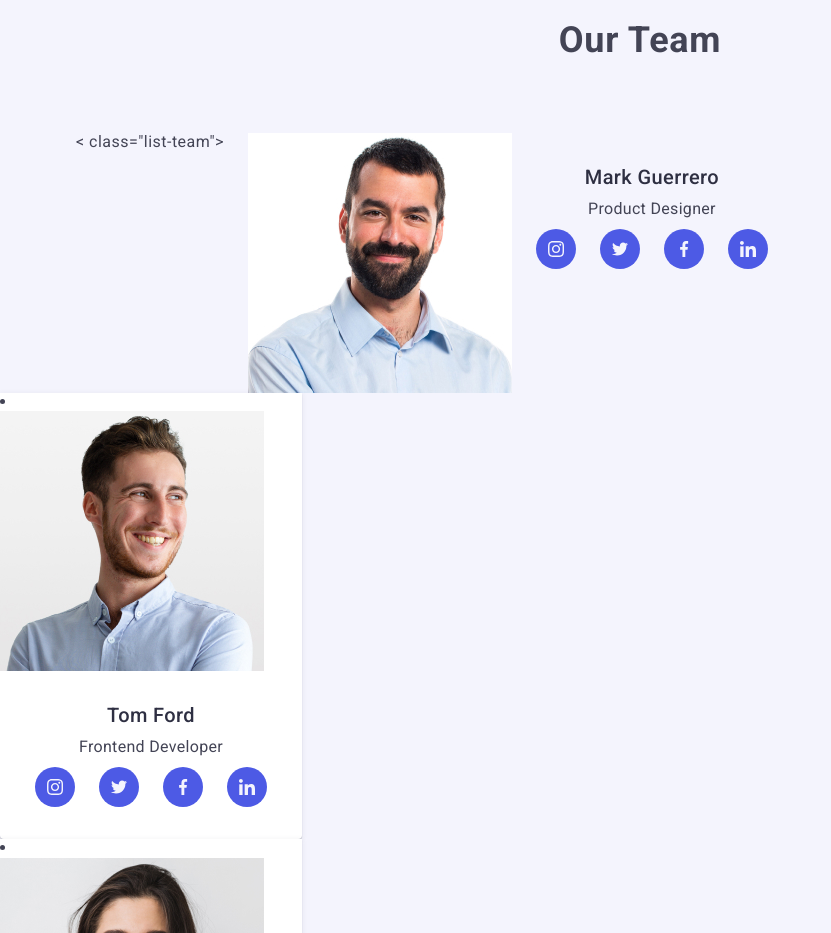
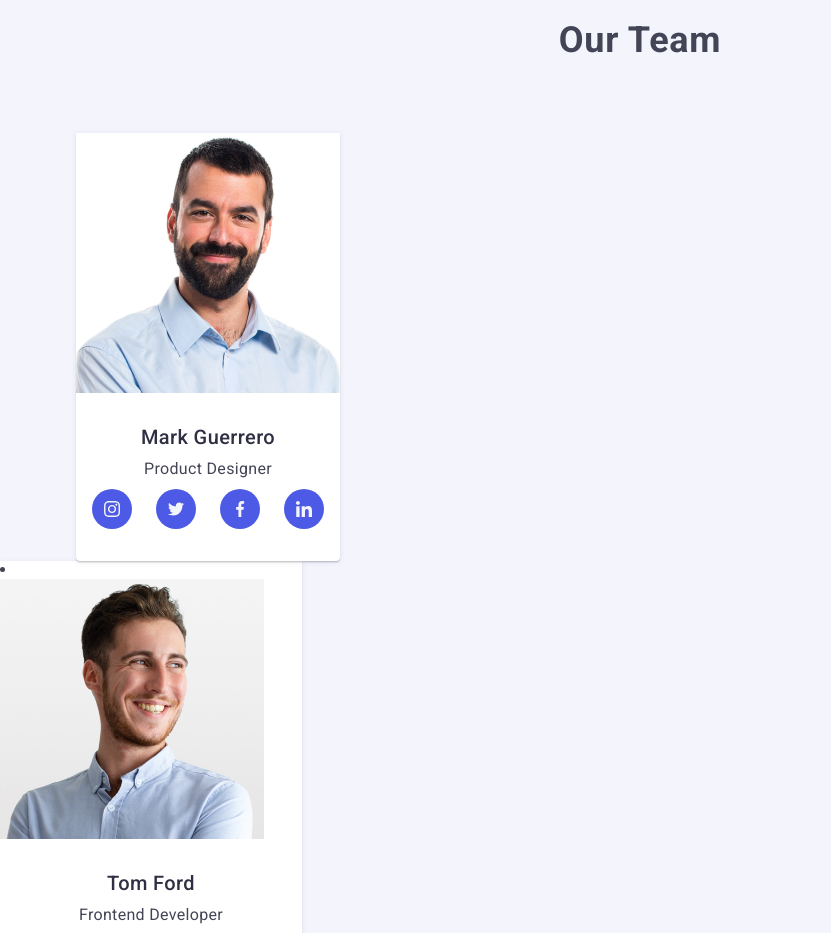
Before and after one commit to NataliiaKozyrska/goit-markup-hw-04, a plain HTML site: page index.html in a window 1280 px wide. Shown: the part 1260-2193 px from the top of the page, without its empty margins (0-831 px from the left). Drawn offline with nearby package versions, Linux system fonts and the light colour scheme.

Commit message:
fixblock

```diff
--- a/index.html
+++ b/index.html
@@ -114,12 +114,13 @@
       <div class="container">
         <h2 class="section-team">Our Team</h2>
         <ul class="feature-section">
-          < class="list-team">
+          <li class="list-team">
 
             <img class="masterpice" src="./images/img1.jpg" alt="design-manager" width="264" />
             <ul class="employee-description">
               <h3 class="name-title">Mark Guerrero</h3>
               <p class="list-employees">Product Designer</p>
+
               <ul class="social">
                 <li class="social-block">
                   <a class="social-link" href=""><svg class="social-icons" width="16" height="16">
@@ -147,8 +148,6 @@
                 </li>
               </ul>
             </ul>
-        </ul>
-      </div>
       </div>
 
 
@@ -248,6 +247,7 @@
                 </svg>
               </a>
             </li>
+          </ul>
           </ul>
         </div>
     </section>
```
